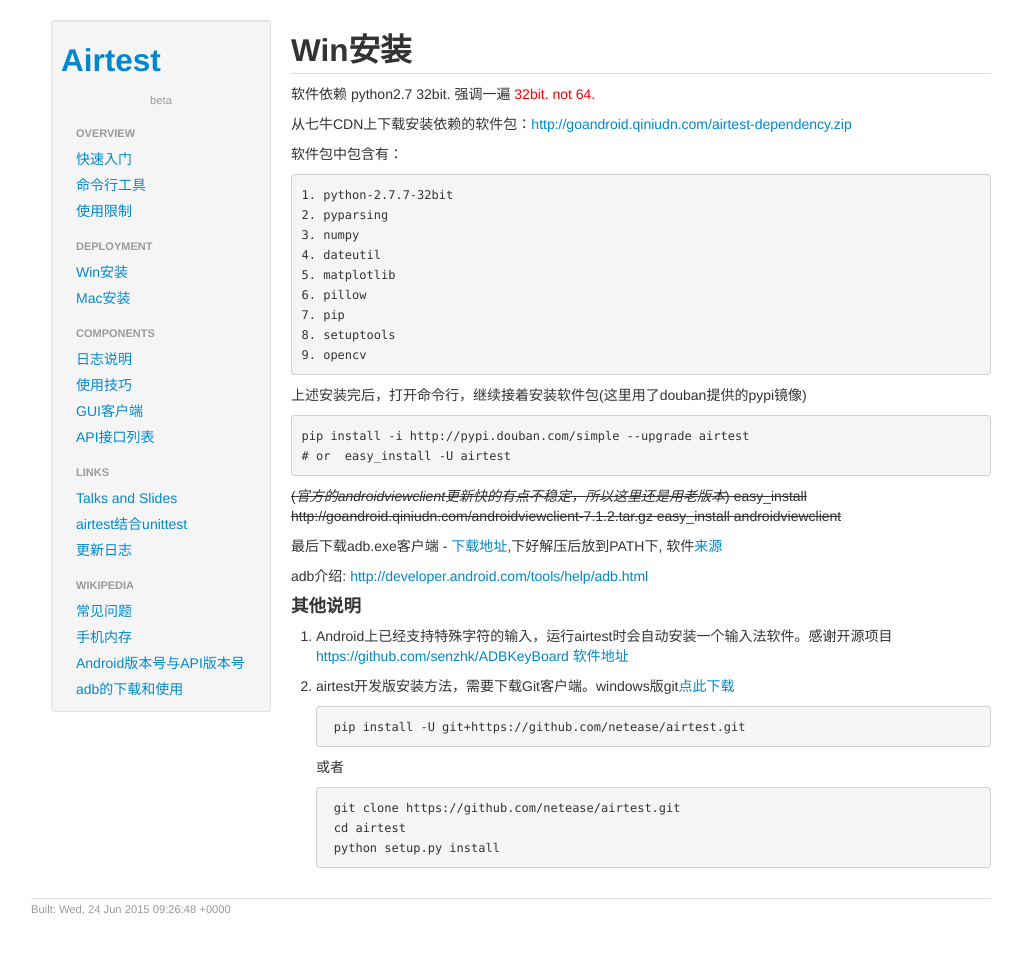
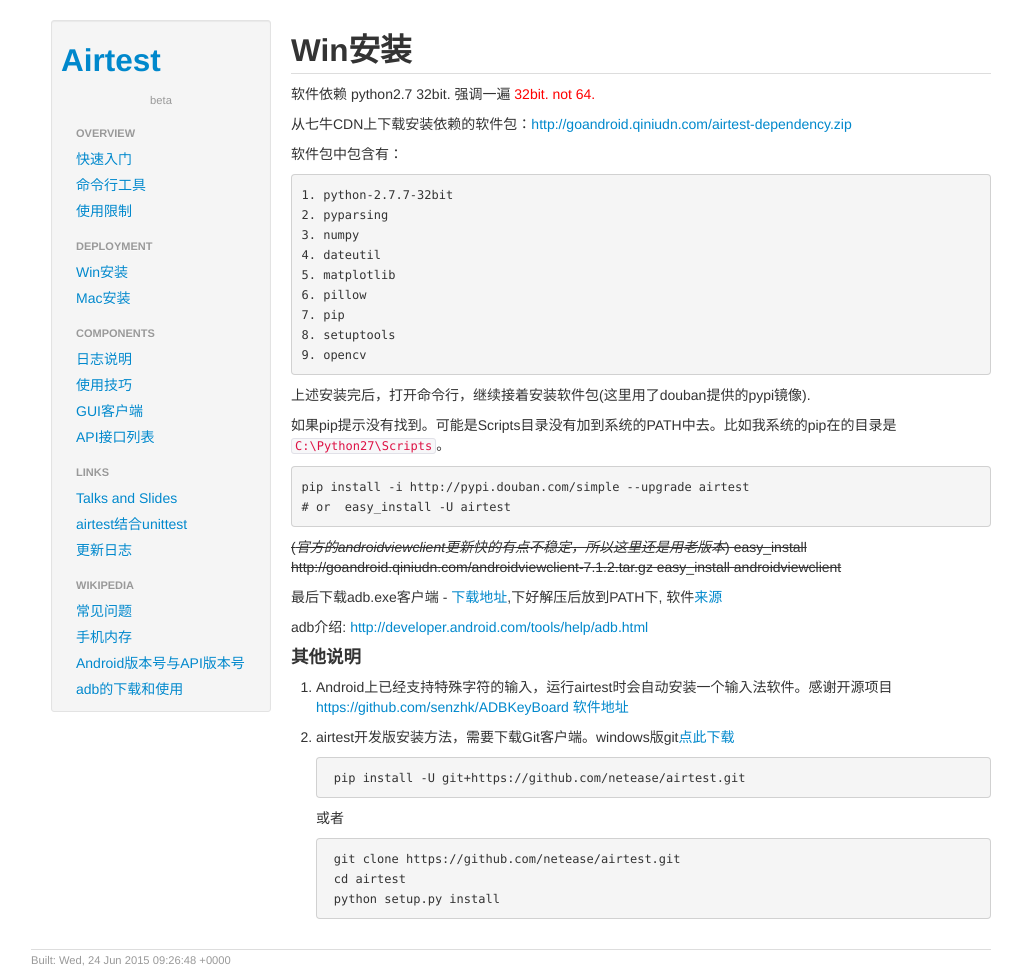
Before and after one commit to NetEase/airtest, a Jekyll site: the page built from _posts/2014-10-10-deployment-win.md, in a window 1280 px wide. Shown: the whole page, without its empty margins (119-1141 px from the left). Built offline with Jekyll 4.4.1, drawn with Linux system fonts in a browser that asks for light colours; comment, search, counter and statistics services are not loaded; before the commit the page ends 929 px from its top, so only the background shows below that.

Commit message:
add script path desc

```diff
--- a/_posts/2014-10-10-deployment-win.md
+++ b/_posts/2014-10-10-deployment-win.md
@@ -21,7 +21,9 @@
     8. setuptools
     9. opencv
 
-上述安装完后，打开命令行，继续接着安装软件包(这里用了douban提供的pypi镜像)
+上述安装完后，打开命令行，继续接着安装软件包(这里用了douban提供的pypi镜像).
+
+如果pip提示没有找到。可能是Scripts目录没有加到系统的PATH中去。比如我系统的pip在的目录是`C:\Python27\Scripts`。
 
 	pip install -i http://pypi.douban.com/simple --upgrade airtest
 	# or  easy_install -U airtest
```
